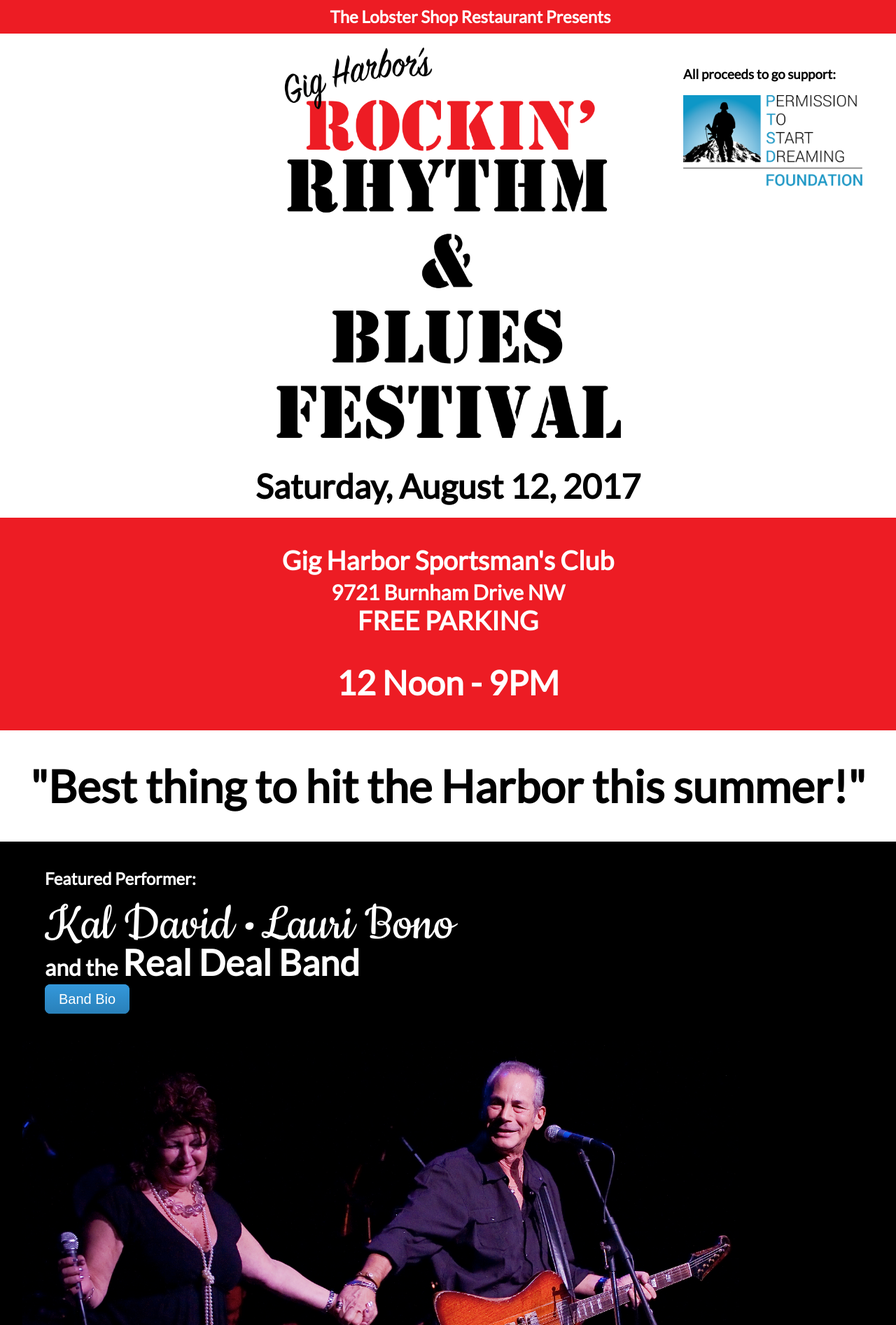
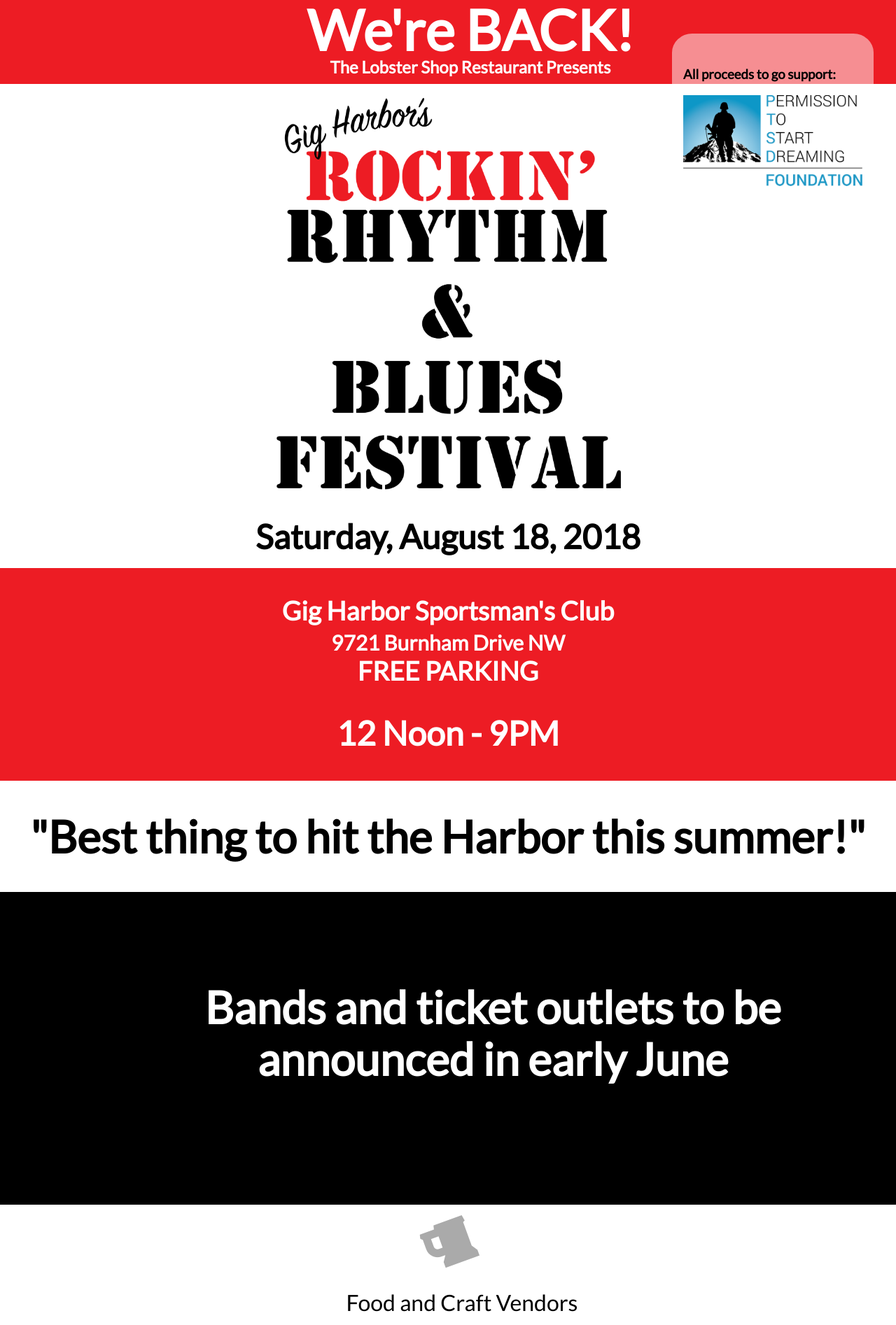
Before and after one commit to snorri1090/rockinrnb, a PHP site: page /index.php in a window 1280 px wide; the page is wider, and only the part inside the window is pictured. Shown: the top 1894 px of that part at 70% size. Run offline with PHP 8.4, Linux system fonts and the light colour scheme; some libraries are stand-ins or nearby versions.

Commit message:
updates to site for teaser 2018 release

```diff
--- a/includes/footer.php
+++ b/includes/footer.php
@@ -5,4 +5,17 @@
     <h2>Info: Mike Mitchell (253) 549-6294</h2>
     <h3>Questions about sponsorship? <a href="images/blues_sponsorship_letter.pdf" target="_blank" class="light">Download the SPONSORSHIP PACKAGE</a></h3>
   </p>
+
+  <!-- Google Analytics Tracking -->
+
+  <script>
+  (function(i,s,o,g,r,a,m){i['GoogleAnalyticsObject']=r;i[r]=i[r]||function(){
+  (i[r].q=i[r].q||[]).push(arguments)},i[r].l=1*new Date();a=s.createElement(o),
+  m=s.getElementsByTagName(o)[0];a.async=1;a.src=g;m.parentNode.insertBefore(a,m)
+  })(window,document,'script','https://www.google-analytics.com/analytics.js','ga');
+
+  ga('create', 'UA-106154153-1', 'auto');
+  ga('send', 'pageview');
+
+</script>
 </footer>
--- a/index.php
+++ b/index.php
@@ -5,6 +5,7 @@
   <body >
     <section>
       <article class="main-sponsor">
+        <h1 class="call-out" style="font-size:5em;margin:-20px 0 -5px 0;">We're BACK!</h1>
         <h2>The Lobster Shop Restaurant Presents</h2>
       </article>
         <div class="home-image">
@@ -12,7 +13,7 @@
         </div>
 
 
-      <h2 class="coming-soon" style="margin-bottom: -15px;"> Saturday, August 12, 2017</h2>
+      <h2 class="coming-soon" style="margin-bottom: -15px;"> Saturday, August 18, 2018</h2>
 
       <article class="where">
         <h3>Gig Harbor Sportsman's Club<br>
@@ -26,8 +27,13 @@
       <h1 class="call-out">"Best thing to hit the Harbor this summer!"</h1>
 
       <article class="who clearfix">
+
         <div class="featured-performer">
+          <h1 class="call-out" style="text-align:center;padding:2em;">Bands and ticket outlets to be announced in early June</h1>
+          <!--
           <br>
+
+
           <h2>
             Featured Performer:
           </h2>
@@ -121,6 +127,7 @@
               </li>
             </ul>
           </div>
+          -->
         </div>
 
       </article>
```
